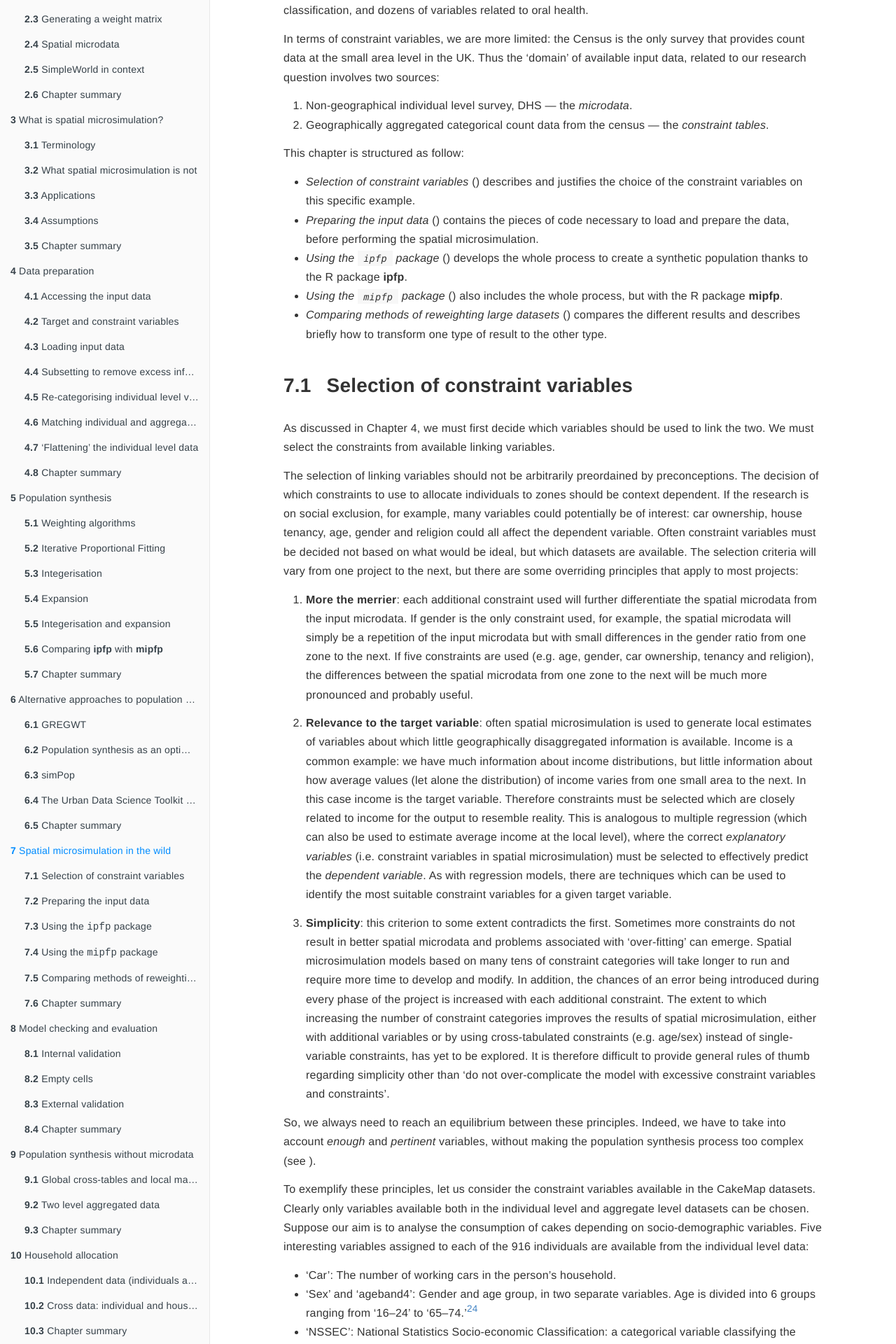
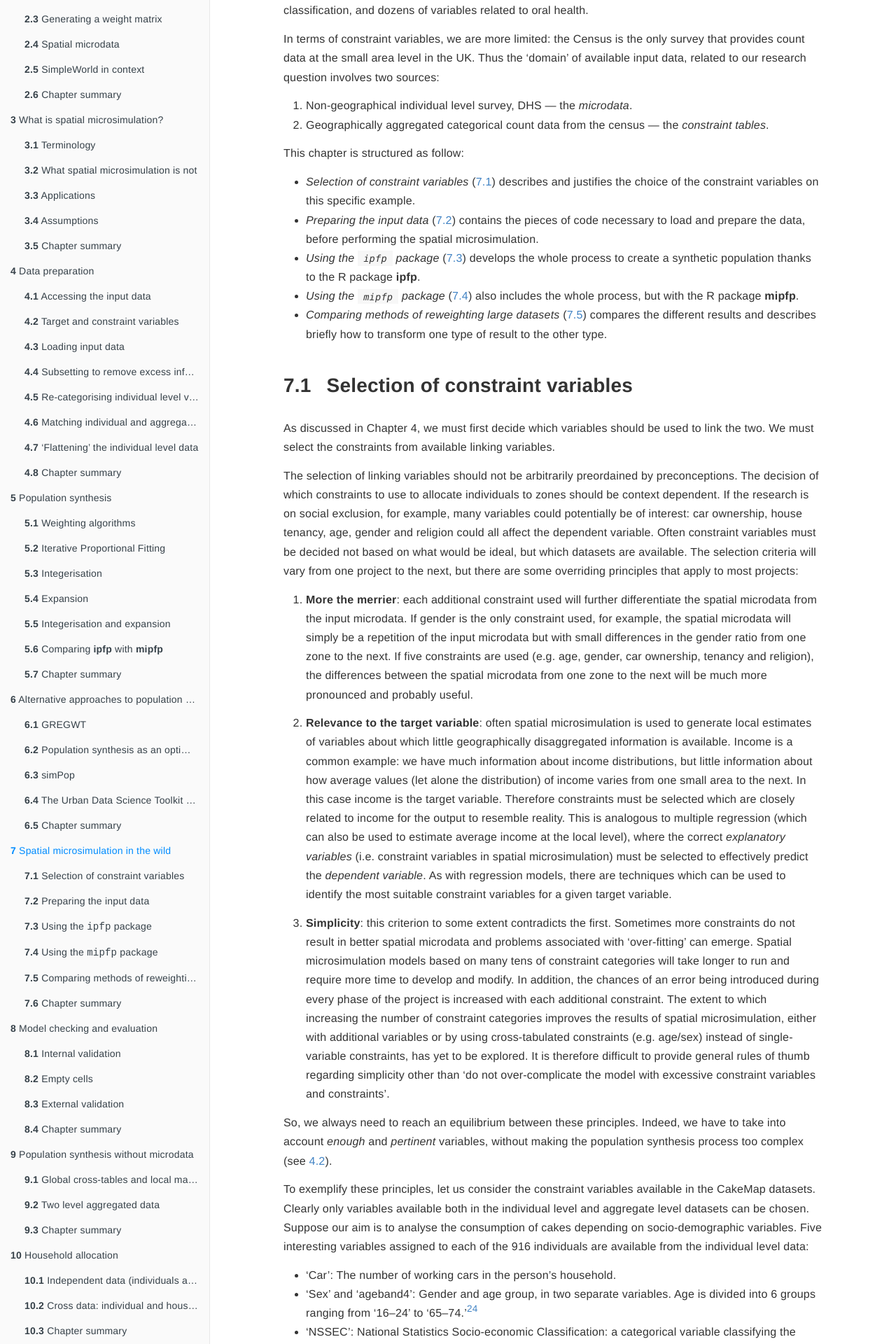
Before and after one commit to Robinlovelace/spatial-microsim-book, a Jekyll site: the page CakeMap.html, which Jekyll copies as it is, in a window 1280 px wide. Shown: the part 495-2415 px from the top of the page at 70% size. Built offline with Jekyll 4.4.1, drawn with Linux system fonts in a browser that asks for light colours; formulas are drawn with MathJax 3.

Commit message:
Updating book (74)

```diff
--- a/CakeMap.html
+++ b/CakeMap.html
@@ -312,11 +312,11 @@ code > span.in { color: #60a0b0; font-weight: bold; font-style: italic; } /* Inf
 </ol>
 <p>This chapter is structured as follow:</p>
 <ul>
-<li><em>Selection of constraint variables</em> (<a href="CakeMap.html#CakeMapConVar"></a>) describes and justifies the choice of the constraint variables on this specific example.</li>
-<li><em>Preparing the input data</em> (<a href="CakeMap.html#CakePrep"></a>) contains the pieces of code necessary to load and prepare the data, before performing the spatial microsimulation.</li>
-<li><em>Using the <code>ipfp</code> package</em> (<a href="CakeMap.html#CakeMapIPFP"></a>) develops the whole process to create a synthetic population thanks to the R package <strong>ipfp</strong>.</li>
-<li><em>Using the <code>mipfp</code> package</em> (<a href="CakeMap.html#CakeMIPF"></a>) also includes the whole process, but with the R package <strong>mipfp</strong>.</li>
-<li><em>Comparing methods of reweighting large datasets</em> (<a href="CakeMap.html#CompareMeth"></a>) compares the different results and describes briefly how to transform one type of result to the other type.</li>
+<li><em>Selection of constraint variables</em> (<a href="CakeMap.html#CakeMapConVar">7.1</a>) describes and justifies the choice of the constraint variables on this specific example.</li>
+<li><em>Preparing the input data</em> (<a href="CakeMap.html#CakePrep">7.2</a>) contains the pieces of code necessary to load and prepare the data, before performing the spatial microsimulation.</li>
+<li><em>Using the <code>ipfp</code> package</em> (<a href="CakeMap.html#CakeMapIPFP">7.3</a>) develops the whole process to create a synthetic population thanks to the R package <strong>ipfp</strong>.</li>
+<li><em>Using the <code>mipfp</code> package</em> (<a href="CakeMap.html#CakeMIPF">7.4</a>) also includes the whole process, but with the R package <strong>mipfp</strong>.</li>
+<li><em>Comparing methods of reweighting large datasets</em> (<a href="CakeMap.html#CompareMeth">7.5</a>) compares the different results and describes briefly how to transform one type of result to the other type.</li>
 </ul>
 <div id="CakeMapConVar" class="section level2">
 <h2><span class="header-section-number">7.1</span> Selection of constraint variables</h2>
@@ -327,7 +327,7 @@ code > span.in { color: #60a0b0; font-weight: bold; font-style: italic; } /* Inf
 <li><p><strong>Relevance to the target variable</strong>: often spatial microsimulation is used to generate local estimates of variables about which little geographically disaggregated information is available. Income is a common example: we have much information about income distributions, but little information about how average values (let alone the distribution) of income varies from one small area to the next. In this case income is the target variable. Therefore constraints must be selected which are closely related to income for the output to resemble reality. This is analogous to multiple regression (which can also be used to estimate average income at the local level), where the correct <em>explanatory variables</em> (i.e. constraint variables in spatial microsimulation) must be selected to effectively predict the <em>dependent variable</em>. As with regression models, there are techniques which can be used to identify the most suitable constraint variables for a given target variable.</p></li>
 <li><p><strong>Simplicity</strong>: this criterion to some extent contradicts the first. Sometimes more constraints do not result in better spatial microdata and problems associated with ‘over-fitting’ can emerge. Spatial microsimulation models based on many tens of constraint categories will take longer to run and require more time to develop and modify. In addition, the chances of an error being introduced during every phase of the project is increased with each additional constraint. The extent to which increasing the number of constraint categories improves the results of spatial microsimulation, either with additional variables or by using cross-tabulated constraints (e.g. age/sex) instead of single-variable constraints, has yet to be explored. It is therefore difficult to provide general rules of thumb regarding simplicity other than ‘do not over-complicate the model with excessive constraint variables and constraints’.</p></li>
 </ol>
-<p>So, we always need to reach an equilibrium between these principles. Indeed, we have to take into account <em>enough</em> and <em>pertinent</em> variables, without making the population synthesis process too complex (see <a href="data-prep.html#Selecting"></a>).</p>
+<p>So, we always need to reach an equilibrium between these principles. Indeed, we have to take into account <em>enough</em> and <em>pertinent</em> variables, without making the population synthesis process too complex (see <a href="data-prep.html#Selecting">4.2</a>).</p>
 <p>To exemplify these principles, let us consider the constraint variables available in the CakeMap datasets. Clearly only variables available both in the individual level and aggregate level datasets can be chosen. Suppose our aim is to analyse the consumption of cakes depending on socio-demographic variables. Five interesting variables assigned to each of the 916 individuals are available from the individual level data:</p>
 <p></p>
 <ul>
```
Also changed, not shown: search_index.json.
